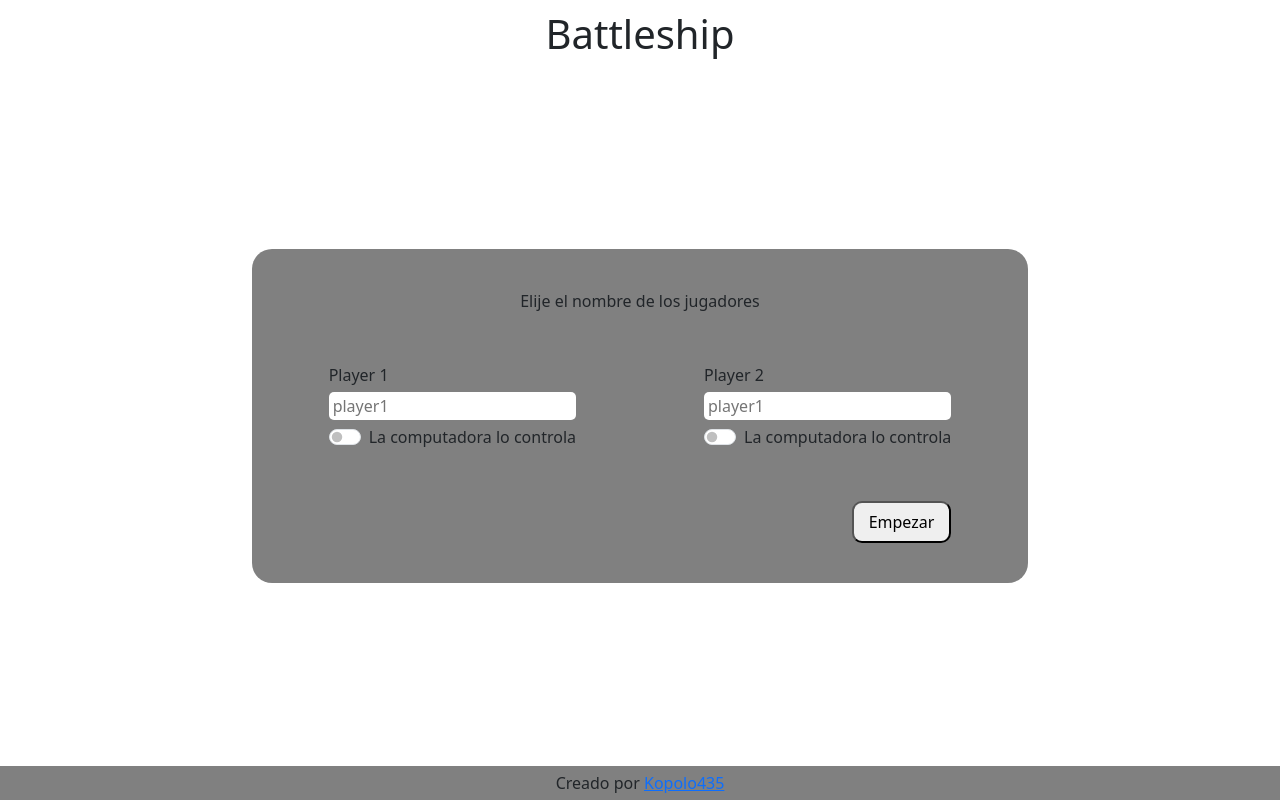
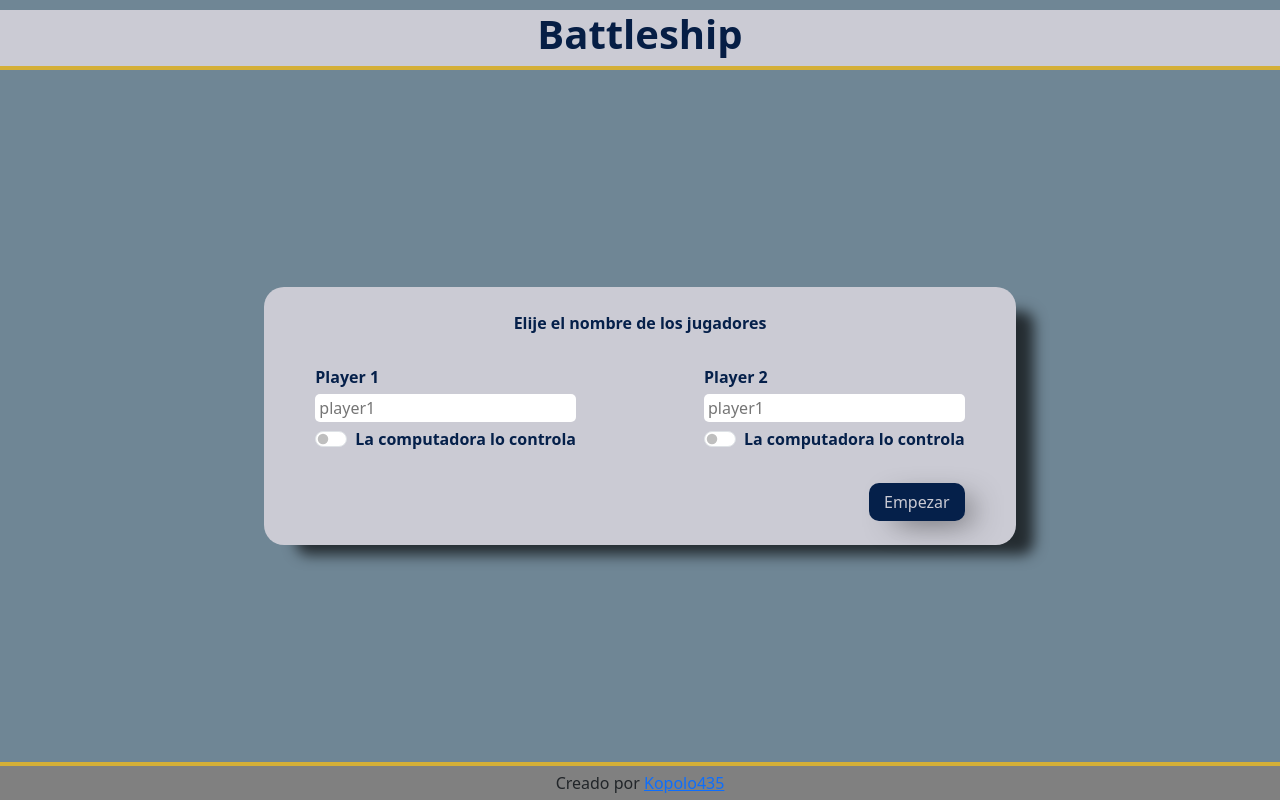
Before and after one commit to kopolo435/battleship, a website built with webpack: page src/index.html in a window 1280 px wide. Built offline with nearby package versions, Linux system fonts and the light colour scheme.

Commit message:
Modifica colores y tamaños

```diff
--- a/src/styles/index.css
+++ b/src/styles/index.css
@@ -13,10 +13,20 @@ body{
     height: 100vh;
     align-items: center;
     gap: 20px;
+    background-color: #6f8695;
 }
 
 header{
-    margin-top: 2vh;
+    display: flex;
+    width: 100%;
+    justify-content: center;
+    background-color: #cbcbd4;
+    border-bottom: 4px solid #d4af37;;
+}
+
+h1{
+    font-weight: 600;
+    color: #061e45;
 }
 
 main{
@@ -28,21 +38,40 @@ main{
 }
 
 #menuContainer{
-    background-color: gray;
-    padding: 5vh 6vw;
+    background-color: #cbcbd4;
+    padding: 3vh 4vw;
     border-radius: 20px;
     border: none;
     display: flex;
     flex-direction: column;
-    gap: 50px;
+    gap: 30px;
     align-items: center;
     margin: 0px 5vw;
+    color: #05204a;
+    font-weight: 600;
+    box-shadow: 25px 17px 14px -7px rgba(0,0,0,0.68);
+    -webkit-box-shadow: 25px 17px 14px -7px rgba(0,0,0,0.68);
+    -moz-box-shadow: 25px 17px 14px -7px rgba(0,0,0,0.68);
 }
 
 #start{
     align-self: flex-end;
+    background-color: #05204a;
+    color: #cbcbd4;
     padding: 7px 15px;
     border-radius: 10px;
+    border: none;
+    box-shadow: 16px 9px 31px -11px rgba(0,0,0,0.76);
+    -webkit-box-shadow: 16px 9px 31px -11px rgba(0,0,0,0.76);
+    -moz-box-shadow: 16px 9px 31px -11px rgba(0,0,0,0.76);
+}
+
+#start:active{
+    outline: 4px solid #d4af37;
+}
+
+#start:focus-visible{
+    outline-color: #151e3f;
 }
 
 #nameForm{
@@ -51,6 +80,10 @@ main{
     flex-wrap: wrap;
     gap: 10vw;
 
+}
+
+input:focus-visible{
+    outline-color: #151e3f;
 }
 
 .playerContainer{
@@ -72,11 +105,12 @@ main{
 
 footer{
     box-sizing: border-box;
-    background-color: gray;
+    background-color: #cbcbd4;;
     width: 100%;
     display: flex;
     justify-content: center;
     padding: 10px;
+    border-top: 4px solid #d4af37;
 }
 
 @media (max-width: 728px) {
--- a/src/styles/shipSetup.css
+++ b/src/styles/shipSetup.css
@@ -90,7 +90,7 @@ main{
 }
 
 .cell{
-    background-color: aqua;
+    background-color: #c3e3eb;
 }
 
 .cell.ship{
```
